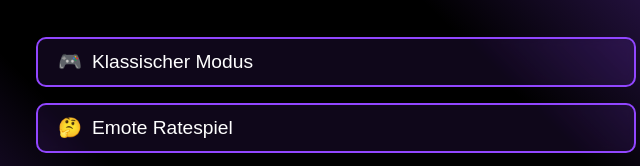
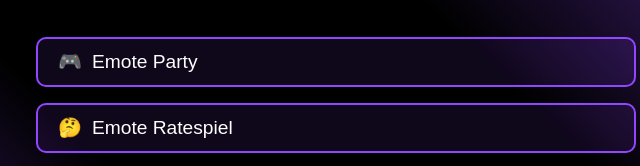
Before and after one commit to DerMinusdude31/7tvParty.github.io, a plain HTML site: page index.html in a window 1280 px wide. Shown: the part 249-415 px from the top of the page, 304-944 px from the left. Drawn offline with Linux system fonts and the light colour scheme.

Commit message:
Update index.html

```diff
--- a/index.html
+++ b/index.html
@@ -16,9 +16,9 @@
                 <button id="classicMode" class="menu-button">
                     <div class="button-content">
                         <span class="icon">🎮</span>
-                        <span class="text">Klassischer Modus</span>
+                        <span class="text">Emote Party</span>
                     </div>
-                    <span class="hover-info">Bewegende Emotes mit verschiedenen Hintergründen</span>
+                    <span class="hover-info">Tanzende Emotes mit coolen Hintergrund-Effekten</span>
                 </button>
 
                 <button id="guessMode" class="menu-button">
@@ -164,7 +164,7 @@
             <div class="settings-section">
                 <h2>🎮 Spielmodi</h2>
                 <div class="info-box">
-                    <h3>Klassischer Modus</h3>
+                    <h3>Emote Party</h3>
                     <p>Bewegende Emotes mit verschiedenen Hintergründen. Du kannst:</p>
                     <ul>
                         <li>Emotes durch Klicken ändern</li>
```
